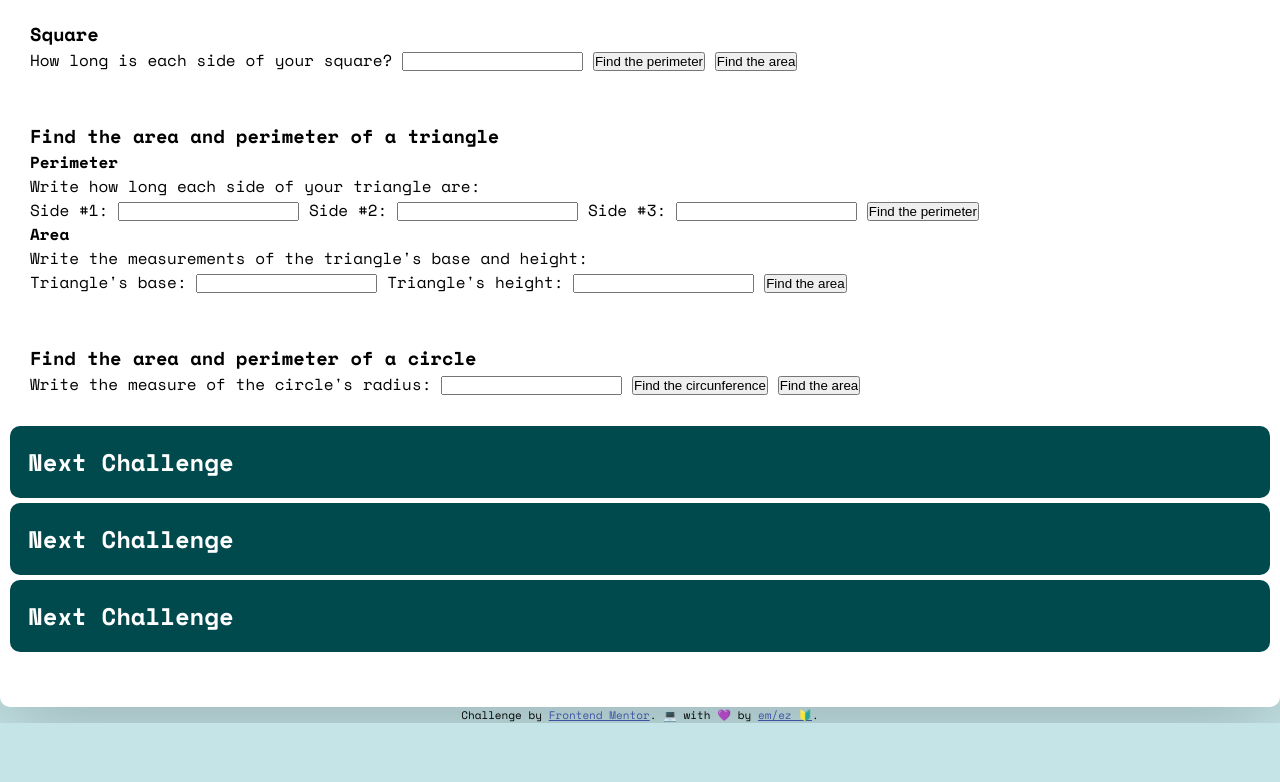
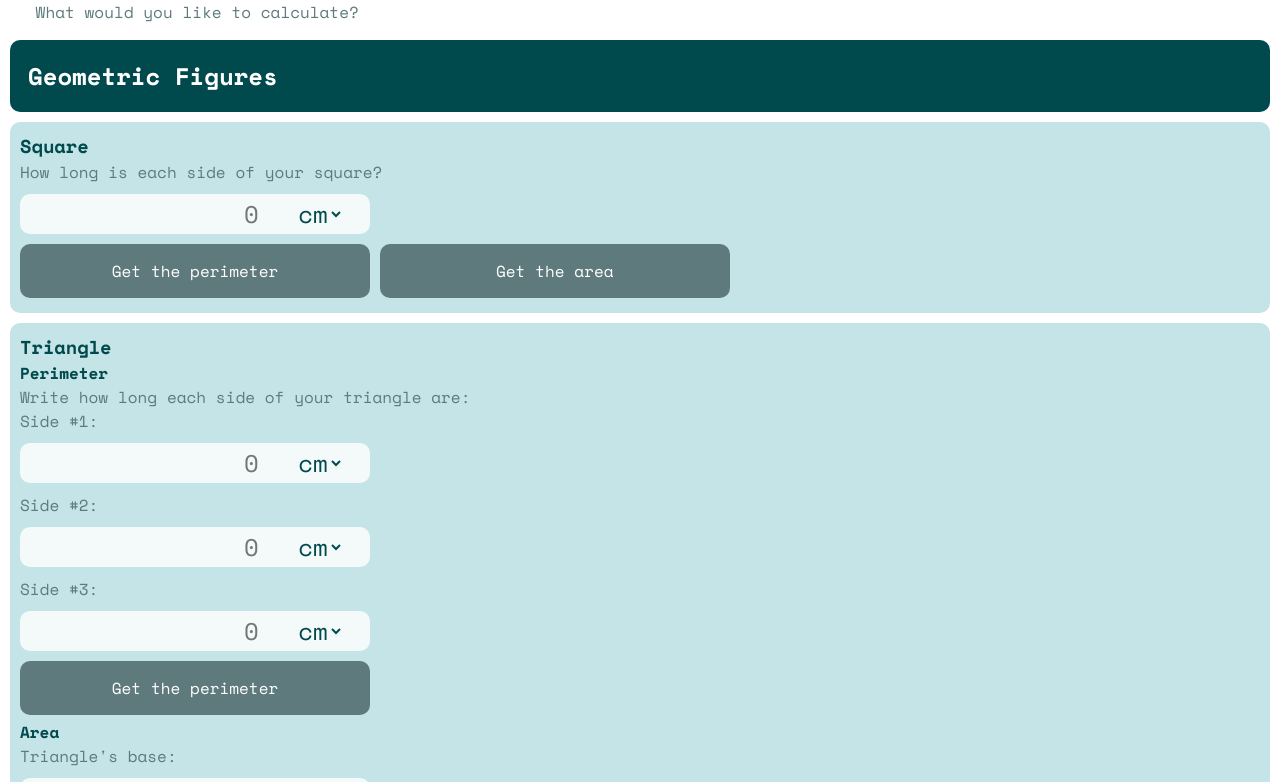
Before and after one commit to emlez/Practical-JS, a plain HTML site: page index.html in a window 1280 px wide. Shown: the part 272-1054 px from the top of the page. Before the commit the page ends 995 px from the top, so only its background shows below. Drawn offline with nearby package versions, Linux system fonts and the light colour scheme.

Commit message:
Funcionality and styles almost done.

```diff
--- a/assets/css/style.css
+++ b/assets/css/style.css
@@ -29,7 +29,9 @@ html {
 }
 body {
   font-size: 1.6rem;
+  font-weight: 500;
   font-family: "Space Mono", monospace;
+  color: var(--breaker-bay);
 }
 /* Header */
 header {
@@ -42,14 +44,12 @@ header {
 header img {
   width: 25rem;
 }
-/* Body */
 .accordionWrapper {
   padding: 5rem 1rem;
-  border-radius: 1rem;
-  background: #fff;
+  border-radius: 3rem;
+  background: white;
   float: left;
   width: 100%;
-  box-shadow: 0 1.5em 85px 0 rgba(0, 0, 0, 0.2);
 }
 .accordionItem {
   float: left;
@@ -67,7 +67,7 @@ header img {
   color: white;
   width: 100%;
   border-radius: 1rem;
-  margin-bottom: 0.5rem;
+  margin-bottom: 1rem;
 }
 .close .accordionItem-content {
   height: 0px;
@@ -77,28 +77,93 @@ header img {
   display: block;
 }
 .open .accordionItem-content {
-  padding: 20px;
+  padding: 1rem;
   width: 100%;
-  margin: 0px 0px 10px 0px;
-  display: block;
+  /* margin: 0px 0px 10px 0px; */
+  display: flexbox;
   transform: scaleY(1);
   transform-origin: top;
   transition: transform 0.4s ease;
   box-sizing: border-box;
+  background-color: var(--onahau);
+  border-radius: 1rem;
+  margin: 1rem 0;
 }
-.open .accordionItem-heading {
-  margin: 0px;
-  border-top-left-radius: 3px;
-  border-top-right-radius: 3px;
-  border-bottom-right-radius: 0px;
-  border-bottom-left-radius: 0px;
+h3,
+h4 {
+  color: var(--sherpa-blue);
+}
+button {
+  cursor: pointer;
+  padding: 1.5rem;
+  border: none;
+  background-color: var(--breaker-bay);
+  color: white;
+  font-family: "Space Mono", monospace;
+  font-size: 1.6rem;
+  width: 350px;
+  border-radius: 1rem;
+  margin-bottom: 0.5rem;
+}
+.accordionItem-content button:hover {
+  background-color: var(--tiffany-blue);
+  color: var(--sherpa-blue);
+}
+/* main .main-input {
+  width: 70vw;
+  margin: 1rem 0;
+} */
+main .welcome-h1 {
+  text-align: center;
+}
+main .welcome-p {
+  padding-left: 2vw;
+  padding-bottom: 2vh;
+}
+main .main-input {
+  display: flex;
+}
+main .main-input-container {
+  margin: 1rem 0;
+  width: 350px;
+  border-radius: 1rem;
+  background-color: var(--black-squeeze);
+  display: flex;
+  justify-content: center;
+  align-items: center;
+}
+main .main-input-container input {
+  width: 65%;
+}
+main .main-input-container select {
+  width: 20%;
+}
+main .main-input-container input,
+select {
+  height: 4rem;
+  border: none;
+  outline: none;
+  text-align: right;
+  background-color: var(--black-squeeze);
+  color: var(--sherpa-blue);
+  font-size: 2.4rem;
+  font-family: "Space Mono", monospace;
+}
+main .main-input-container:hover {
+  box-shadow: 0 1px 6px 0 #20212447;
+  border-color: #dfe1e500;
 }
 
 /* Footer */
-.attributionSection {
-  font-size: 11px;
+footer {
+  /* display: flex;
+  justify-content: center;
+  align-items: flex-start; */
+  height: 5vh;
+  width: 100%;
+  font-size: 1.3rem;
   text-align: center;
 }
-.attributionSection a {
-  color: hsl(228, 45%, 44%);
+footer a {
+  color: var(--sherpa-blue);
 }
--- a/index.html
+++ b/index.html
@@ -24,8 +24,13 @@
     <header>
       <img src="https://i.postimg.cc/tgPBmYzQ/calc-logo.png" alt="Calc Logo" />
     </header>
-    <main>
-      <div class="accordionWrapper">
+    <main class="accordionWrapper">
+      <!-- <div class="accordionWrapper"> -->
+      <h1 class="welcome-h1">Hi, there 👋🏼</h1>
+      <p class="welcome-p">
+        Welcome to <b>Calc</b> 🧮 <br />
+        What would you like to calculate?
+      </p>
       <section class="accordionItem open">
         <h2 class="accordionItem-heading">Geometric Figures</h2>
         <section class="accordionItem-content">
@@ -34,54 +39,122 @@
             <label for="squareInput">
               How long is each side of your square?
             </label>
-              <input id="squareInput" type="number" />
+            <section class="main-input">
+              <div class="main-input-container">
+                <input id="squareInput" type="number" placeholder="0" />
+                <select class="select" name="option">
+                  <option value="1" selected>cm</option>
+                  <option value="2">km</option>
+                  <option value="3">in</option>
+                  <option value="4">ft</option>
+                </select>
+              </div>
+            </section>
             <button type="button" onclick="findSquarePerimeter()">
-                Find the perimeter
+              Get the perimeter
             </button>
             <button type="button" onclick="findSquareArea()">
-                Find the area
+              Get the area
             </button>
           </form>
         </section>
         <section class="accordionItem-content">
-            <h3>Find the area and perimeter of a triangle</h3>
+          <h3>Triangle</h3>
           <form action="">
             <h4>Perimeter</h4>
             <p>Write how long each side of your triangle are:</p>
             <label for="triangleInput1"> Side #1: </label>
-              <input id="triangleInput1" type="number" />
+            <section class="main-input">
+              <div class="main-input-container">
+                <input id="triangleInput1" type="number" placeholder="0" />
+                <select class="select" name="option">
+                  <option value="1" selected>cm</option>
+                  <option value="2">km</option>
+                  <option value="3">in</option>
+                  <option value="4">ft</option>
+                </select>
+              </div>
+            </section>
             <label for="triangleInput2"> Side #2: </label>
-              <input id="triangleInput2" type="number" />
+            <section class="main-input">
+              <div class="main-input-container">
+                <input id="triangleInput2" type="number" placeholder="0" />
+                <select class="select" name="option">
+                  <option value="1" selected>cm</option>
+                  <option value="2">km</option>
+                  <option value="3">in</option>
+                  <option value="4">ft</option>
+                </select>
+              </div>
+            </section>
             <label for="triangleInput3"> Side #3: </label>
-              <input id="triangleInput3" type="number" />
+            <section class="main-input">
+              <div class="main-input-container">
+                <input id="triangleInput3" type="number" placeholder="0" />
+                <select class="select" name="option">
+                  <option value="1" selected>cm</option>
+                  <option value="2">km</option>
+                  <option value="3">in</option>
+                  <option value="4">ft</option>
+                </select>
+              </div>
+            </section>
             <button type="button" onclick="findTrianglePerimeter()">
-                Find the perimeter
+              Get the perimeter
             </button>
           </form>
           <form action="">
             <h4>Area</h4>
-              <p>Write the measurements of the triangle's base and height:</p>
+            <!-- <p>Write the measures of the triangle's base and height:</p> -->
             <label for="triangleBase"> Triangle's base: </label>
-              <input id="triangleBase" type="number" />
+            <section class="main-input">
+              <div class="main-input-container">
+                <input id="triangleBase" type="number" placeholder="0" />
+                <select class="select" name="option">
+                  <option value="1" selected>cm</option>
+                  <option value="2">km</option>
+                  <option value="3">in</option>
+                  <option value="4">ft</option>
+                </select>
+              </div>
+            </section>
             <label for="triangleHeight"> Triangle's height: </label>
-              <input id="triangleHeight" type="number" />
+            <section class="main-input">
+              <div class="main-input-container">
+                <input id="triangleHeight" type="number" placeholder="0" />
+                <select class="select" name="option">
+                  <option value="1" selected>cm</option>
+                  <option value="2">km</option>
+                  <option value="3">in</option>
+                  <option value="4">ft</option>
+                </select>
+              </div>
+            </section>
             <button type="button" onclick="findTriangleArea()">
-                Find the area
+              Get the area
             </button>
           </form>
         </section>
         <section class="accordionItem-content">
-            <h3>Find the area and perimeter of a circle</h3>
+          <h3>Circle</h3>
           <form action="">
-              <label for="circleInput">
-                Write the measure of the circle's radius:
-              </label>
-              <input id="circleInput" type="number" />
+            <label for="circleInput"> Circle's radius: </label>
+            <section class="main-input">
+              <div class="main-input-container">
+                <input id="circleInput" type="number" placeholder="0" />
+                <select class="select" name="option">
+                  <option value="1" selected>cm</option>
+                  <option value="2">km</option>
+                  <option value="3">in</option>
+                  <option value="4">ft</option>
+                </select>
+              </div>
+            </section>
             <button type="button" onclick="findCircunference()">
-                Find the circunference
+              Get the circunference
             </button>
             <button type="button" onclick="findCircleArea()">
-                Find the area
+              Get the area
             </button>
           </form>
         </section>
@@ -119,17 +192,19 @@
           </p>
         </section>
       </section>
-      </div>
+      <!-- </div> -->
     </main>
     <footer>
-      <div class="attributionSection">
+      <p class="attributionSection">
         Challenge by
         <a
           href="https://www.frontendmentor.io/challenges/tip-calculator-app-ugJNGbJUX"
           target="_blank"
-          >Frontend Mentor</a
-        >. 💻 with 💜 by <a href="https://github.com/emlez">em/ez 🔰</a>.
-      </div>
+        >
+          Frontend Mentor
+        </a>
+      </p>
+      <p>💻 with 💜 by <a href="https://github.com/emlez">em/ez 🔰</a></p>
     </footer>
     <script>
       // Accordion Functionality.
```
Lines whose indentation alone changed are shown as unchanged.
